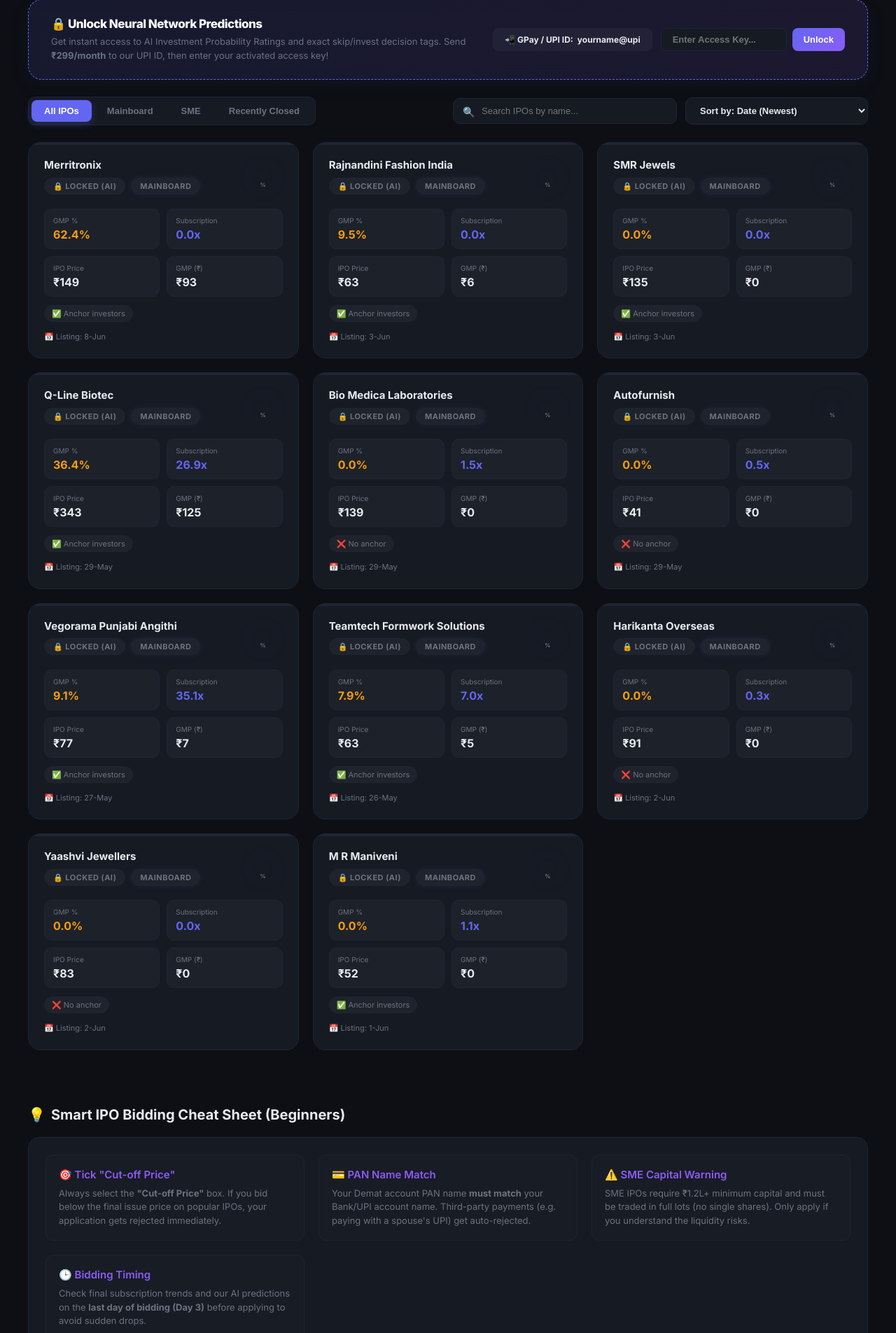
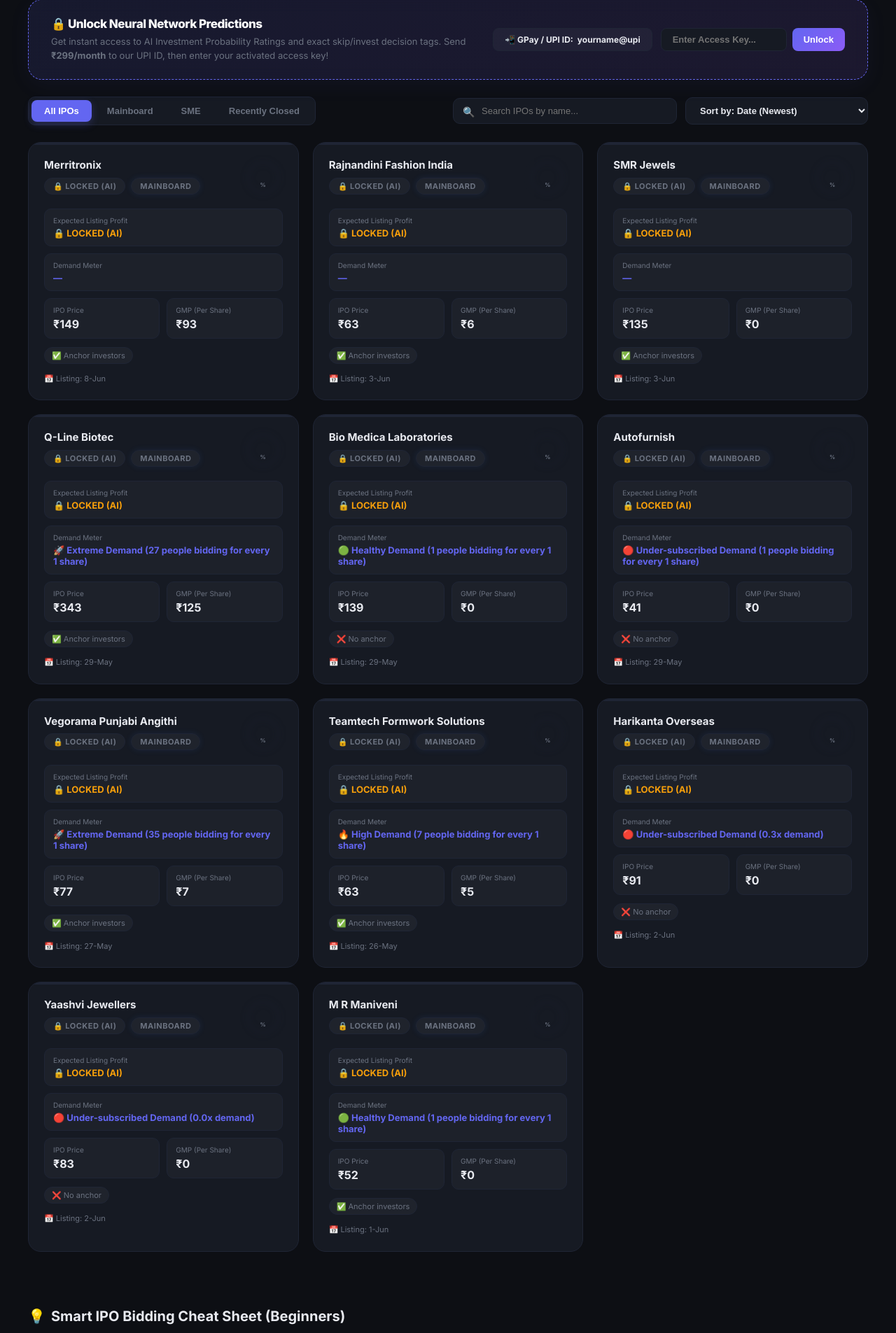
Before and after one commit to 4444yash/ipo-cloud, a FastAPI app: page / in a window 1280 px wide. Shown: the part 423-2328 px from the top of the page at 70% size. Run offline with FastAPI, Linux system fonts and the light colour scheme; data comes from the database, SQL or seed files in the repository.

Commit message:
feat: format expected listing profit and demand meter in cards and modal

```diff
--- a/templates/index.html
+++ b/templates/index.html
@@ -1164,13 +1164,53 @@
       </div>`;
     }
 
+    function getExpectedProfitText(ipo) {
+      if (ipo.gmp == null || ipo.lot_size == null || ipo.gmp_pct == null) {
+        return '—';
+      }
+      const profit = Math.round(ipo.gmp * ipo.lot_size);
+      const sign = profit >= 0 ? '+' : '';
+      return `🔥 Expected Listing Profit: ${sign}₹${profit.toLocaleString('en-IN')} per lot (${sign}${ipo.gmp_pct.toFixed(1)}% gain)`;
+    }
+
+    function getDemandMeterText(sub) {
+      if (sub == null || isNaN(sub) || sub <= 0) return '—';
+
+      let emoji = '😐';
+      let speed = 'Low';
+      if (sub >= 25) {
+        emoji = '🚀';
+        speed = 'Extreme';
+      } else if (sub >= 10) {
+        emoji = '🤩';
+        speed = 'Very High';
+      } else if (sub >= 3) {
+        emoji = '🔥';
+        speed = 'High';
+      } else if (sub >= 1.1) {
+        emoji = '🟢';
+        speed = 'Healthy';
+      } else if (sub >= 0.9) {
+        emoji = '🟡';
+        speed = 'Fully Subscribed';
+      } else {
+        emoji = '🔴';
+        speed = 'Under-subscribed';
+      }
+
+      const bidRatio = Math.round(sub);
+      if (bidRatio >= 1) {
+        return `${emoji} ${speed} Demand (${bidRatio} people bidding for every 1 share)`;
+      } else {
+        return `${emoji} ${speed} Demand (${sub.toFixed(1)}x demand)`;
+      }
+    }
+
     function makeCard(ipo, index) {
       const label = ipo.decision_label || 'SKIP';
       const isLocked = label === 'LOCKED';
       const cls = isLocked ? 'locked' : (label === 'INVEST' ? 'invest' : 'skip');
       const prob = ipo.predicted_probability ?? 0;
-      const gmp = ipo.gmp_pct != null ? ipo.gmp_pct.toFixed(1) + '%' : '—';
-      const sub = ipo.subscription_x != null ? ipo.subscription_x.toFixed(1) + 'x' : '—';
       const price = ipo.ipo_price != null ? '₹' + ipo.ipo_price : '—';
       const anchor = ipo.has_anchor ? '✅ Anchor investors' : '❌ No anchor';
 
@@ -1187,6 +1227,10 @@
       const badgeLabel = isLocked ? 'LOCKED (AI)' : label;
       const onclickAttr = isLocked ? '' : `onclick="showModal(${index})"`;
       const isClosed = ipo.status === 'closed';
+
+      // Formatting Profit and Demand
+      const expectedProfitVal = isLocked ? '🔒 LOCKED (AI)' : getExpectedProfitText(ipo);
+      const demandMeterVal = getDemandMeterText(ipo.subscription_x);
 
       return `
       <div class="card ${cls}" ${onclickAttr}>
@@ -1202,20 +1246,20 @@
           ${makeRing(prob, label)}
         </div>
         <div class="metrics">
-          <div class="metric">
-            <div class="m-label">GMP %</div>
-            <div class="m-value gmp">${gmp}</div>
+          <div class="metric" style="grid-column: span 2;">
+            <div class="m-label">Expected Listing Profit</div>
+            <div class="m-value gmp" style="font-size: 13px;">${expectedProfitVal}</div>
           </div>
-          <div class="metric">
-            <div class="m-label">Subscription</div>
-            <div class="m-value sub">${sub}</div>
+          <div class="metric" style="grid-column: span 2;">
+            <div class="m-label">Demand Meter</div>
+            <div class="m-value sub" style="font-size: 13px;">${demandMeterVal}</div>
           </div>
           <div class="metric">
             <div class="m-label">IPO Price</div>
             <div class="m-value">${price}</div>
           </div>
           <div class="metric">
-            <div class="m-label">GMP (₹)</div>
+            <div class="m-label">GMP (Per Share)</div>
             <div class="m-value">${ipo.gmp != null ? '₹' + ipo.gmp : '—'}</div>
           </div>
         </div>
@@ -1399,15 +1443,18 @@
       document.getElementById('modal-analysis-text').innerHTML = generateAIVerdict(ipo);
 
       const gmpPct = ipo.gmp_pct != null ? ipo.gmp_pct.toFixed(1) + '%' : '—';
-      const sub = ipo.subscription_x != null ? ipo.subscription_x.toFixed(1) + 'x' : '—';
       const price = ipo.ipo_price != null ? '₹' + ipo.ipo_price : '—';
       const gmpRs = ipo.gmp != null ? '₹' + ipo.gmp : '—';
       const lot = ipo.lot_size ? `${ipo.lot_size} shares (₹${(ipo.lot_size * (ipo.ipo_price || 0)).toLocaleString('en-IN')})` : '—';
       const size = ipo.ipo_size_cr ? `₹${ipo.ipo_size_cr} Cr` : '—';
 
+      const expectedProfitVal = isLocked ? '🔒 LOCKED (AI)' : getExpectedProfitText(ipo);
+      const demandMeterVal = getDemandMeterText(ipo.subscription_x);
+
+      document.getElementById('modal-metric-expected-profit').innerHTML = expectedProfitVal;
+      document.getElementById('modal-metric-demand-meter').innerHTML = demandMeterVal;
       document.getElementById('modal-metric-gmp-rs').textContent = gmpRs;
       document.getElementById('modal-metric-gmp-pct').textContent = gmpPct;
-      document.getElementById('modal-metric-sub').textContent = sub;
       document.getElementById('modal-metric-price').textContent = price;
       document.getElementById('modal-metric-lot').textContent = lot;
       document.getElementById('modal-metric-size').textContent = size;
@@ -1692,30 +1739,38 @@
         <!-- Financial Metrics -->
         <div>
           <div class="modal-section-title">IPO Details & Financial Metrics</div>
-          <div class="modal-metrics-grid">
+          <div class="modal-metrics-grid" style="display: flex; flex-direction: column; gap: 12px;">
             <div class="metric">
-              <div class="m-label">GMP (₹)</div>
-              <div class="m-value gmp" id="modal-metric-gmp-rs">₹—</div>
+              <div class="m-label">Expected Listing Profit</div>
+              <div class="m-value gmp" id="modal-metric-expected-profit" style="font-size: 14px; color: #f59e0b;">—</div>
             </div>
             <div class="metric">
-              <div class="m-label">GMP %</div>
-              <div class="m-value gmp" id="modal-metric-gmp-pct">—</div>
+              <div class="m-label">Demand Meter</div>
+              <div class="m-value sub" id="modal-metric-demand-meter" style="font-size: 14px; color: var(--accent);">—</div>
             </div>
-            <div class="metric">
-              <div class="m-label">Subscription Rate</div>
-              <div class="m-value sub" id="modal-metric-sub">—</div>
+            <div style="display: grid; grid-template-columns: 1fr 1fr; gap: 12px;">
+              <div class="metric">
+                <div class="m-label">GMP (Per Share)</div>
+                <div class="m-value gmp" id="modal-metric-gmp-rs">₹—</div>
+              </div>
+              <div class="metric">
+                <div class="m-label">GMP %</div>
+                <div class="m-value gmp" id="modal-metric-gmp-pct">—</div>
+              </div>
             </div>
-            <div class="metric">
-              <div class="m-label">IPO Price</div>
-              <div class="m-value" id="modal-metric-price">—</div>
+            <div style="display: grid; grid-template-columns: 1fr 1fr; gap: 12px;">
+              <div class="metric">
+                <div class="m-label">IPO Price</div>
+                <div class="m-value" id="modal-metric-price">—</div>
+              </div>
+              <div class="metric">
+                <div class="m-label">IPO Size</div>
+                <div class="m-value" id="modal-metric-size">—</div>
+              </div>
             </div>
             <div class="metric">
               <div class="m-label">Lot Size / Min Application</div>
               <div class="m-value" id="modal-metric-lot">—</div>
-            </div>
-            <div class="metric">
-              <div class="m-label">IPO Size</div>
-              <div class="m-value" id="modal-metric-size">—</div>
             </div>
           </div>
         </div>
```
